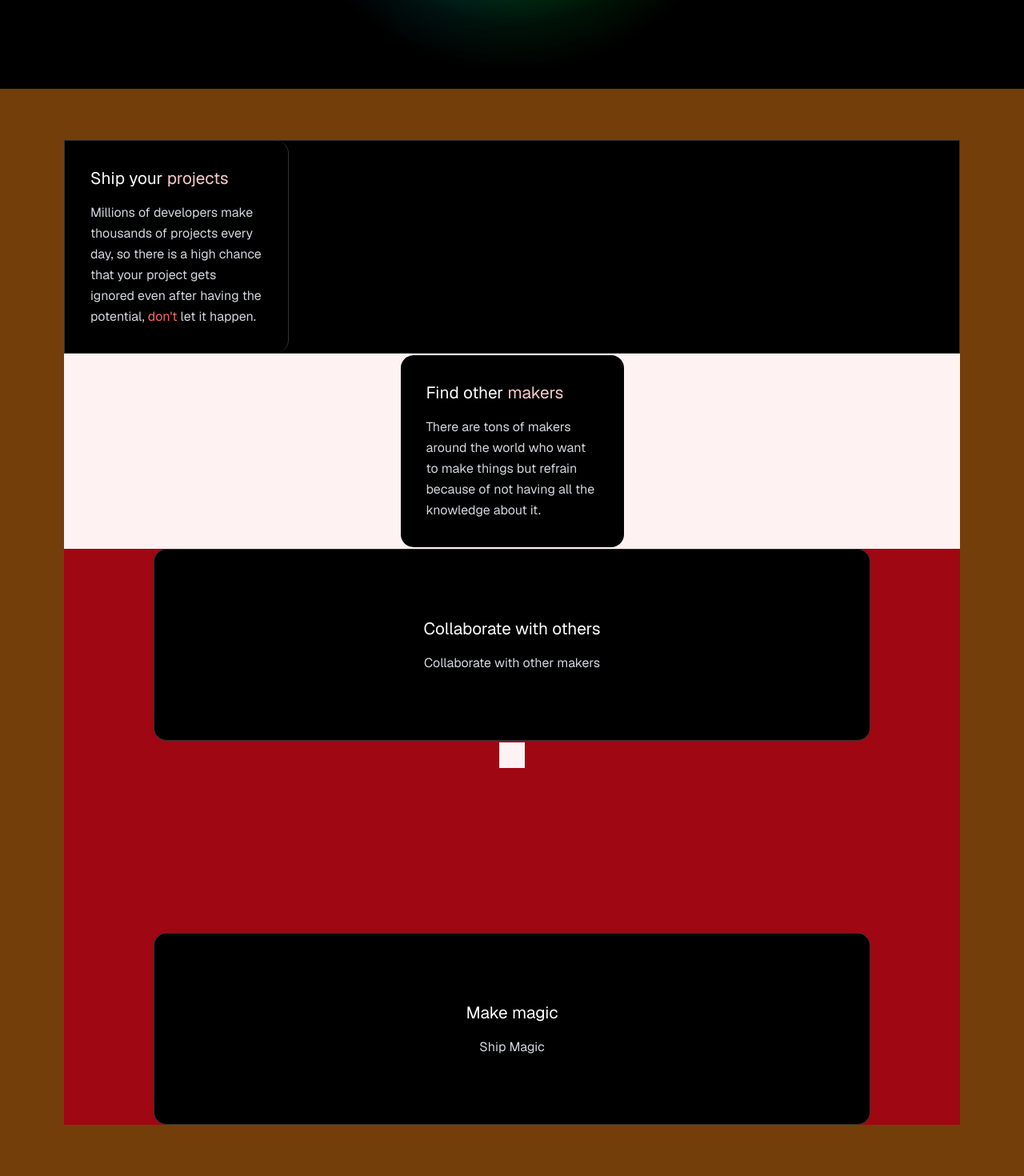
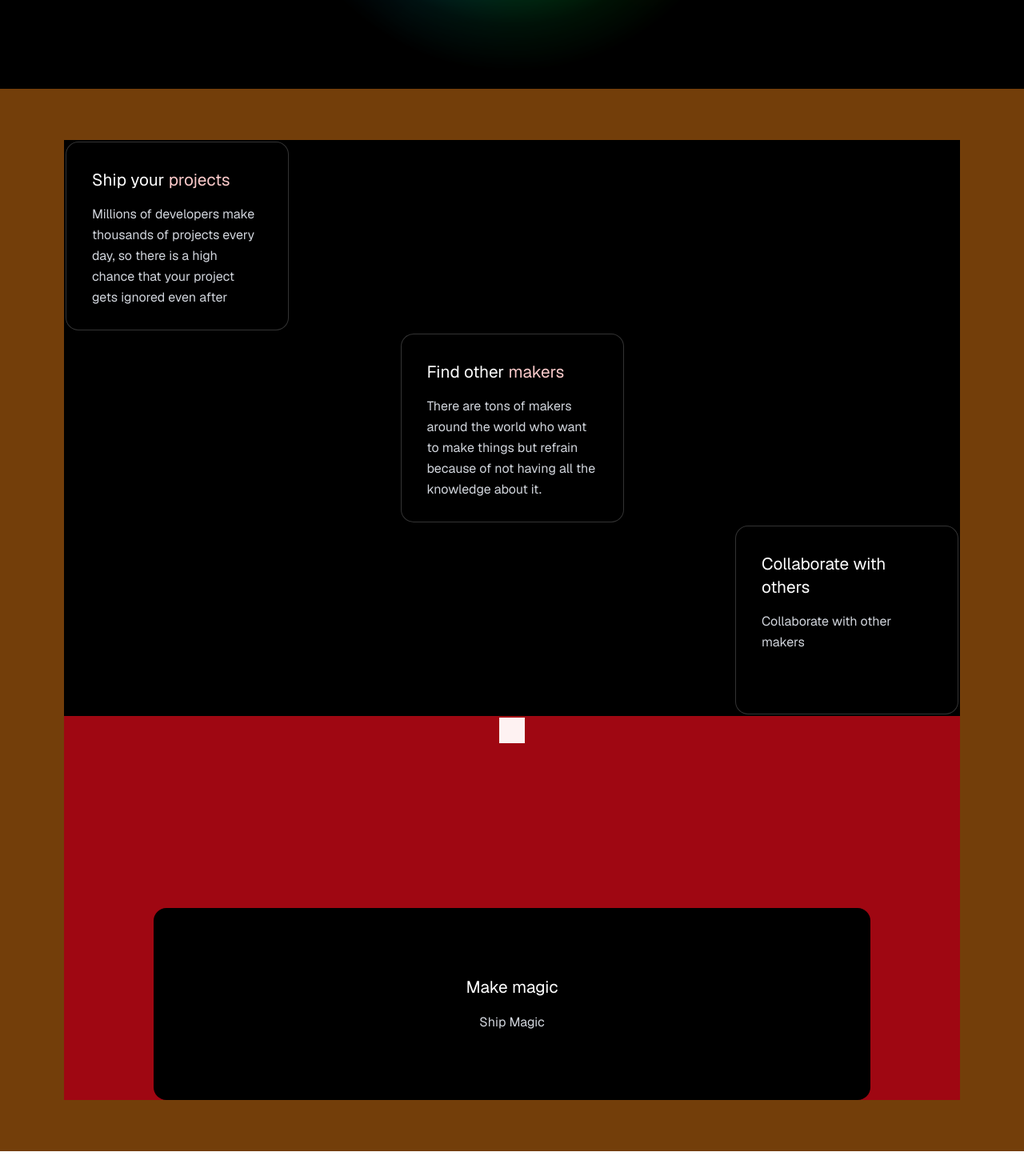
Before and after one commit to Cohortize/site, a React (Vite) app: page / in a window 1280 px wide. Shown: the part 689-2159 px from the top of the page at 80% size. After the commit the page ends 2128 px from the top, so only its background shows below. Built offline with nearby package versions, Linux system fonts and the light colour scheme.

Commit message:
progress with redesign

```diff
--- a/src/components/homepage/path.tsx
+++ b/src/components/homepage/path.tsx
@@ -313,28 +313,29 @@ const Path = () => {
     //ref={main}
     className="min-h-screen w-full bg-yellow-900 flex items-center px-4 sm:px-8 lg:px-16 xl:px-20 py-8 sm:py-16">
         <div className="w-screen mx-auto flex flex-col lg:flex-col gap-0 sm:gap-0 lg:gap-0 xl:gap-0 justify-center items-center bg-red-800">
-                <div id="first-section" className="bg-black flex flex-row border border-white/20 transition-all duration-500 ease-out w-full">
-                    <div className="bg-black h-auto min-h-32 rounded-2xl sm:min-h-48 md:min-h-56 lg:min-h-60 w-1/4 border-r border-white/20 p-3 sm:p-4 md:p-6 lg:p-8 flex flex-col justify-start">
+            <div id="first-section" className="bg-black flex flex-row transition-all duration-500 ease-out w-full h-32 sm:h-48 md:h-56 lg:h-60 p-0.5">
+                <div className="bg-black rounded-2xl w-1/4 border border-white/20 p-3 sm:p-4 md:p-6 lg:p-8 flex flex-col justify-start">
                     <h3 className="text-white text-sm sm:text-base md:text-lg lg:text-xl xl:text-[1.3rem] font-medium mb-2 sm:mb-3 md:mb-4">
                         Ship your <span className="text-[#fbcaca]">projects</span>
                     </h3>
-                        <p className="text-gray-300 text-xs sm:text-sm md:text-base lg:text-base leading-relaxed">
+                    <p className="text-gray-300 text-xs sm:text-sm md:text-base lg:text-base leading-relaxed overflow-hidden">
                         Millions of developers make thousands of projects every day, so there is a high chance that your project gets ignored even after having the potential, <span className="text-red-400">don't</span> let it happen.
                     </p>
                 </div>
             </div>
-                <div className="bg-red-50 h-auto min-h-32 sm:min-h-48 md:min-h-56 lg:min-h-60 w-full flex justify-center p-0.5 sm:p-0.5 md:p-0.5 lg:p-0.5 relative">
-                <div className="h-auto min-h-32 sm:min-h-48 md:min-h-56 lg:min-h-60 w-1/4 rounded-2xl p-3 sm:p-4 md:p-6 lg:p-8 flex flex-col justify-start bg-black">
+
+            <div className="bg-black h-32 sm:h-48 md:h-56 lg:h-60 w-full flex justify-center p-0.5 sm:p-0.5 md:p-0.5 lg:p-0.5 relative">
+                <div className="border border-white/20 rounded-2xl w-1/4 p-3 sm:p-4 md:p-6 lg:p-8 flex flex-col justify-start bg-black">
                     <h3 className="text-white text-sm sm:text-base md:text-lg lg:text-xl xl:text-[1.3rem] font-medium mb-2 sm:mb-3 md:mb-4">
                         Find other <span className="text-[#fbcaca]">makers</span>
                     </h3>
-                        <p className="text-gray-300 text-xs sm:text-sm md:text-base lg:text-base leading-relaxed">
+                    <p className="text-gray-300 text-xs sm:text-sm md:text-base lg:text-base leading-relaxed overflow-hidden">
                         There are tons of makers around the world who want to make things but refrain because of not having all the knowledge about it.
                     </p>
                 </div>
             </div>
-                <div id="second-section" className="rounded-2xl z-99 h-auto min-h-32 sm:min-h-48 md:min-h-56 lg:min-h-60 w-full max-w-4xl border border-white/20 flex items-center justify-center p-3 sm:p-4 md:p-6 lg:p-8 bg-black transition-all duration-500 ease-out">
-                    <div className="text-center">
+            <div id="second-section" className="bg-black h-32 sm:h-48 md:h-56 lg:h-60 w-full flex justify-end p-0.5 sm:p-0.5 md:p-0.5 lg:p-0.5 relative">
+            <div className="border border-white/20 rounded-2xl w-1/4 p-3 sm:p-4 md:p-6 lg:p-8 flex flex-col justify-start bg-black">
                         <h3 className="text-white text-sm sm:text-base md:text-lg lg:text-xl xl:text-[1.3rem] font-medium mb-2 sm:mb-3 md:mb-4">
                             Collaborate with others
                         </h3>
@@ -343,7 +344,7 @@ const Path = () => {
                         </p>
                     </div>
             </div>
-                <div className="h-auto min-h-32 sm:min-h-48 md:min-h-56 lg:min-h-60 w-full max-w-4xl flex justify-center p-0.5 sm:p-0.5 md:p-0.5 lg:p-0.5 relative">
+            <div className="h-32 sm:h-48 md:h-56 lg:h-60 w-full max-w-4xl flex justify-center p-0.5 sm:p-0.5 md:p-0.5 lg:p-0.5 relative">
                 <svg id="second-path"
                     className="absolute pointer-events-none"
                     style={{
@@ -372,7 +373,8 @@ const Path = () => {
                 <div id="second-box" className="z-1 text-center h-8 w-8 bg-red-50 relative transition-opacity duration-300 ease-out">
                 </div>
             </div>
-                <div id="third-section" className="rounded-2xl z-99 h-auto min-h-32 sm:min-h-48 md:min-h-56 lg:min-h-60 w-full max-w-4xl border border-white/20 flex items-center justify-center p-3 sm:p-4 md:p-6 lg:p-8 bg-black transition-all duration-500 ease-out">
+
+            <div id="third-section" className="rounded-2xl z-99 h-32 sm:h-48 md:h-56 lg:h-60 w-full max-w-4xl flex items-center justify-center p-3 sm:p-4 md:p-6 lg:p-8 bg-black transition-all duration-500 ease-out">
                 <div className="text-center">
                     <h3 className="text-white text-sm sm:text-base md:text-lg lg:text-xl xl:text-[1.3rem] font-medium mb-2 sm:mb-3 md:mb-4">
                         Make magic
@@ -391,12 +393,12 @@ export default Path;
 
 
 {/*
-                        <div className="h-auto min-h-32 sm:min-h-48 md:min-h-56 lg:min-h-60 w-1/2 p-3 sm:p-4 md:p-6 lg:p-8 flex flex-col justify-start">
+<div className="text-center">
                         <h3 className="text-white text-sm sm:text-base md:text-lg lg:text-xl xl:text-[1.3rem] font-medium mb-2 sm:mb-3 md:mb-4">
-                            Find other <span className="text-[#fbcaca]">makers</span>
+                            Collaborate with others
                         </h3>
                         <p className="text-gray-300 text-xs sm:text-sm md:text-base lg:text-base leading-relaxed">
-                            There are tons of makers around the world who want to make things but refrain because of not having all the knowledge about it.
+                            Collaborate with other makers
                         </p>
                     </div>*/ }
 
```
Lines whose indentation alone changed are shown as unchanged.
